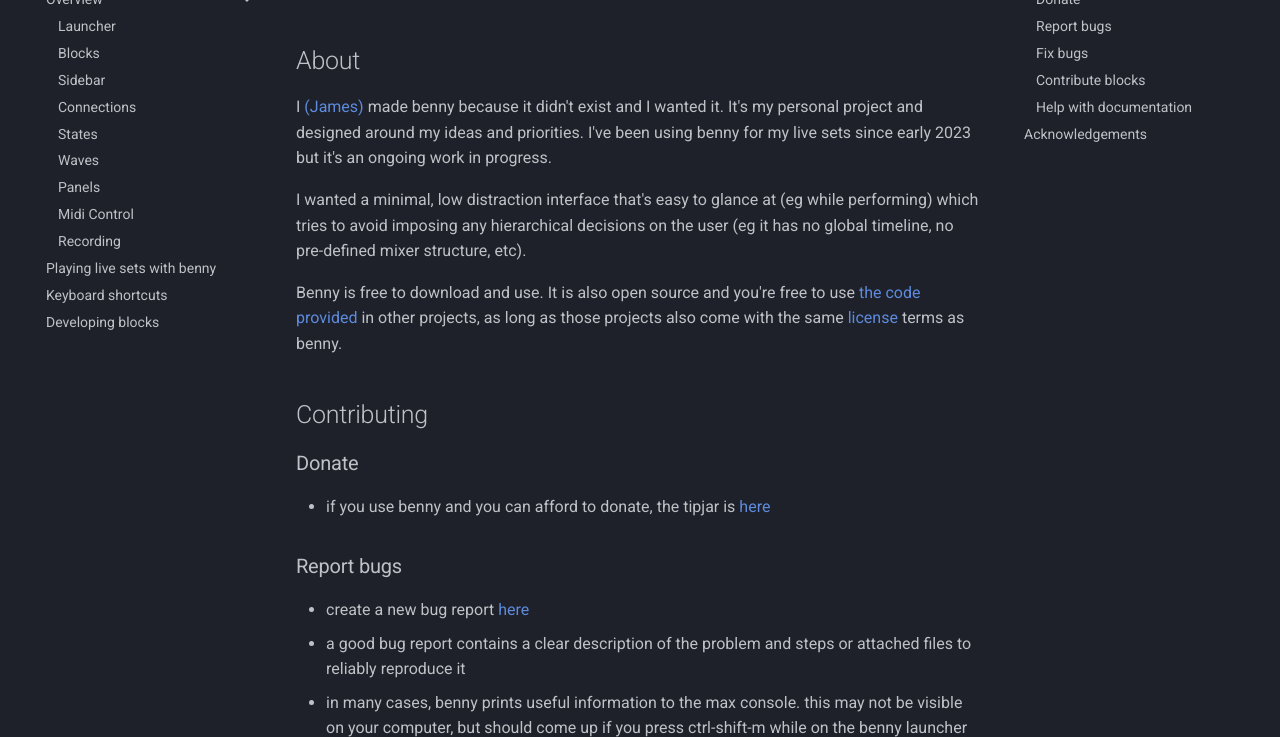
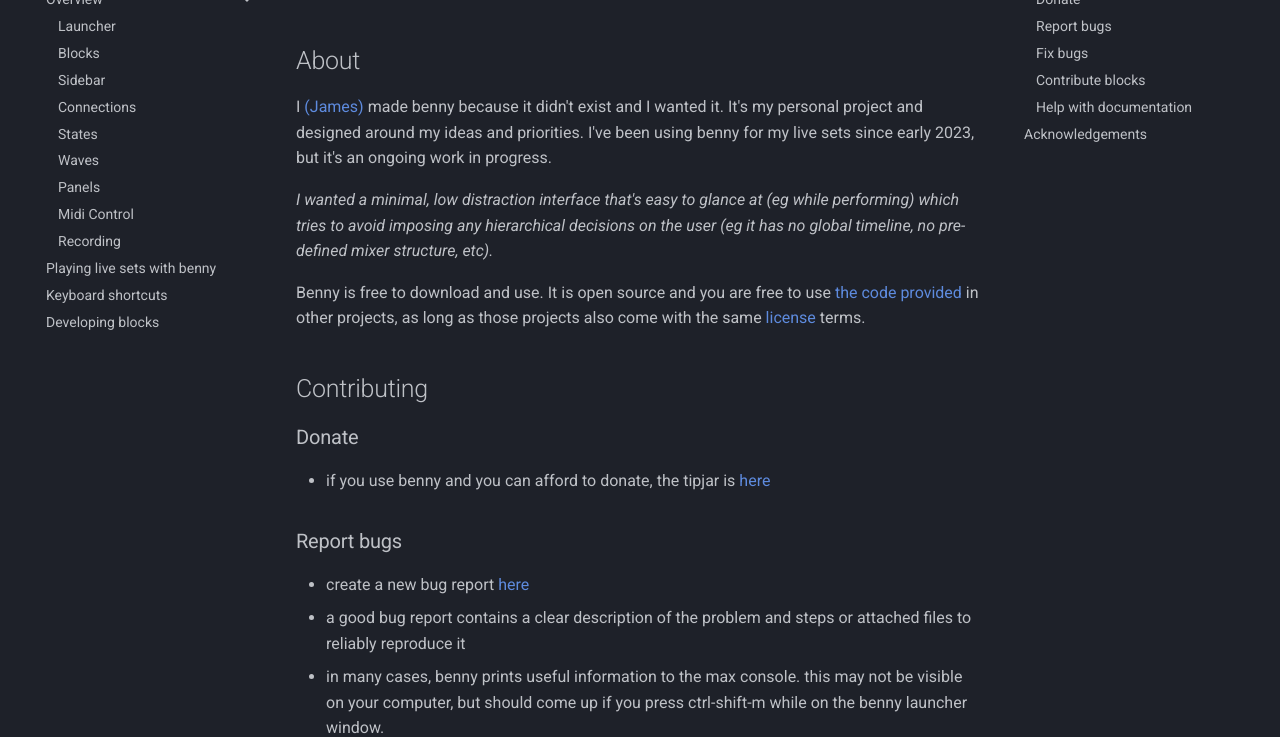
Before and after one commit to playbenny/benny_manual, an MkDocs documentation site: the page built from docs/index.md, in a window 1280 px wide and 900 px high, scrolled down 797 px, cut to the strip 163-900 px from the top of the window. Built offline with MkDocs 1.6.1 and Material for MkDocs 9.7.7, drawn with Linux system fonts in a browser that asks for light colours; comment, search, counter and statistics services are not loaded.

Commit message:
Update index.md

```diff
--- a/docs/index.md
+++ b/docs/index.md
@@ -16,11 +16,11 @@
 
 ## About
 
-I [(James)](https://www.jamesholden.org/) made benny because it didn't exist and I wanted it. It's my personal project and designed around my ideas and priorities. I've been using benny for my live sets since early 2023 but it's an ongoing work in progress.
+I [(James)](https://www.jamesholden.org/) made benny because it didn't exist and I wanted it. It's my personal project and designed around my ideas and priorities. I've been using benny for my live sets since early 2023, but it's an ongoing work in progress.
 
-I wanted a minimal, low distraction interface that's easy to glance at (eg while performing) which tries to avoid imposing any hierarchical decisions on the user (eg it has no global timeline, no pre-defined mixer structure, etc).
+*I wanted a minimal, low distraction interface that's easy to glance at (eg while performing) which tries to avoid imposing any hierarchical decisions on the user (eg it has no global timeline, no pre-defined mixer structure, etc).*
 
-Benny is free to download and use. It is also open source and you're free to use [the code provided](https://github.com/jamesholdenmusic/benny/) in other projects, as long as those projects also come with the same [license](https://github.com/jamesholdenmusic/benny?tab=License-1-ov-file) terms as benny.
+Benny is free to download and use. It is open source and you are free to use [the code provided](https://github.com/jamesholdenmusic/benny/) in other projects, as long as those projects also come with the same [license](https://github.com/jamesholdenmusic/benny?tab=License-1-ov-file) terms.
 
 ## Contributing
 
```
